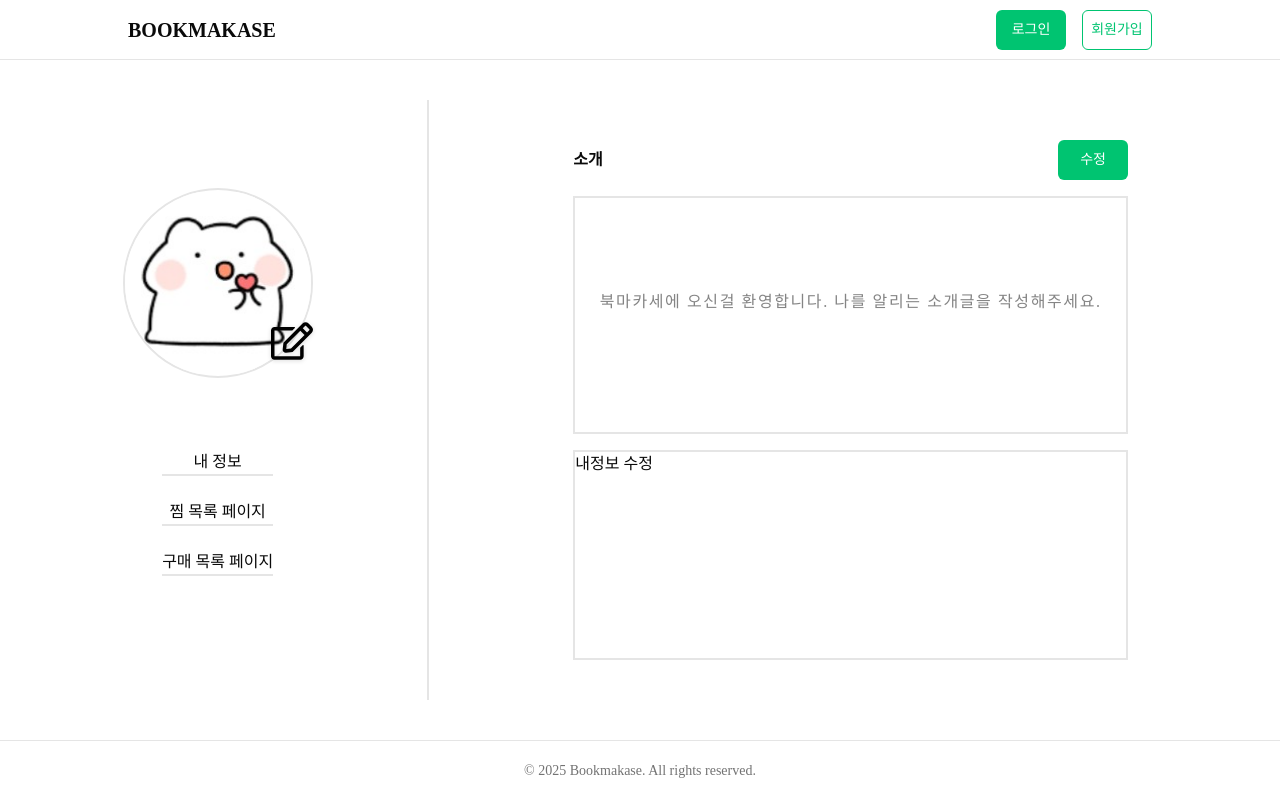
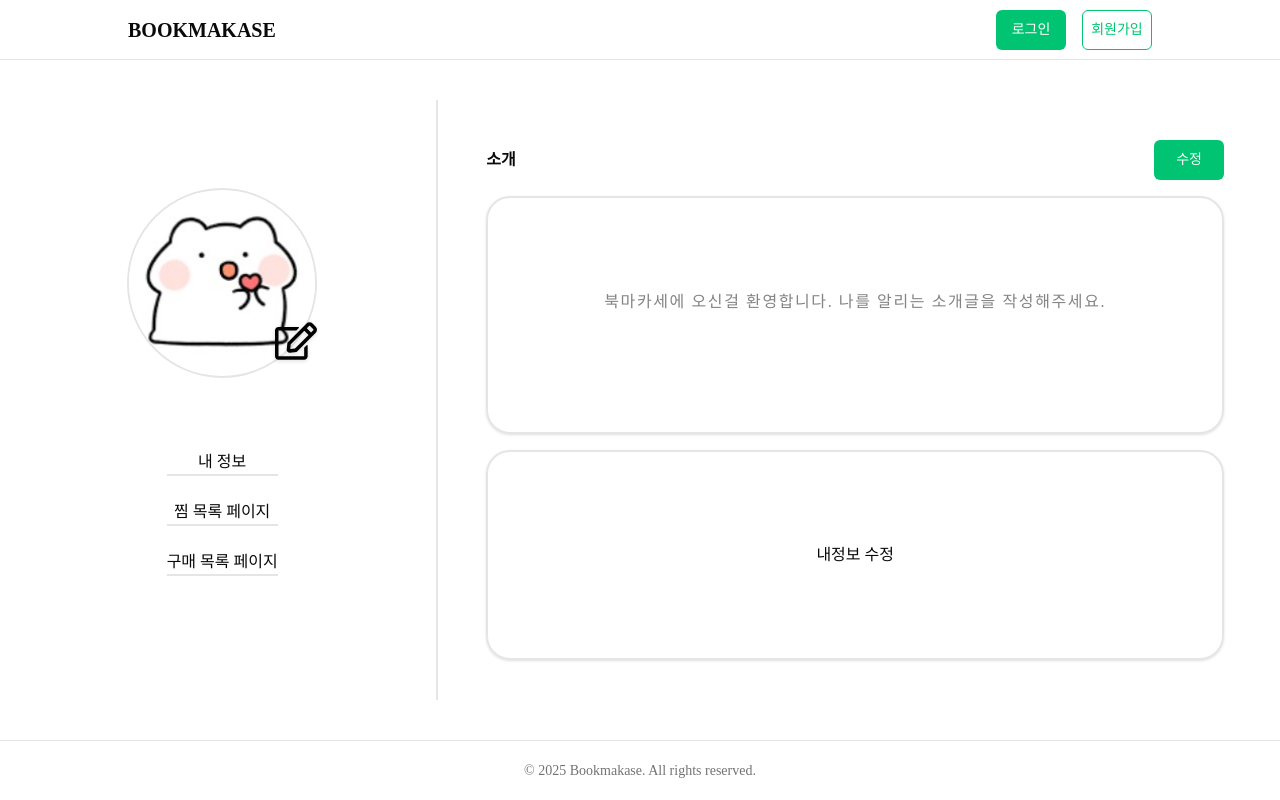
Before and after one commit to bookmakase/bookmakase-fe, a Next.js app: page /mypage in a window 1280 px wide. Built offline with nearby package versions, Linux system fonts and the light colour scheme; no server answers; a web font is replaced by a local one.

Commit message:
feat: 추가 pr

```diff
--- a/src/app/(home)/mypage/_components/MyPageNav.tsx
+++ b/src/app/(home)/mypage/_components/MyPageNav.tsx
@@ -5,7 +5,7 @@ import { FaRegEdit } from "react-icons/fa";
 
 export default function MyPageNav() {
   return (
-    <div className="min-h-[calc(100vh-200px)] flex flex-col  items-center flex-4/12 border-r-2 gap-16 px-2 py-20">
+    <div className="min-h-[calc(100vh-200px)] flex flex-col  items-center flex-1 border-r-2 gap-16 px-2 py-20">
       {/* 이미지 콘테이너 */}
       <div className="p-2 relative">
         <div className="relative w-[190px] h-[190px] border-2 rounded-full overflow-hidden">
--- a/src/app/(home)/mypage/cart-list/page.tsx
+++ b/src/app/(home)/mypage/cart-list/page.tsx
@@ -3,9 +3,9 @@ import MyPageNav from "../_components/MyPageNav";
 
 export default function CartListPage() {
   return (
-    <div className="w-full min-h-[calc(100vh-120px)] flex justify-center items-center px-20 py-10">
+    <div className="w-full min-h-[calc(100vh-120px)] flex justify-center items-center px-2 py-10">
       <MyPageNav />
-      <div className="min-h-[calc(100vh-200px)] flex-5">장바구니 </div>
+      <div className="min-h-[calc(100vh-200px)] flex-1/3">장바구니 </div>
     </div>
   );
 }
--- a/src/app/(home)/mypage/order-list/page.tsx
+++ b/src/app/(home)/mypage/order-list/page.tsx
@@ -17,9 +17,9 @@ export default function OrderListPage() {
   };
 
   return (
-    <div className="w-full min-h-[calc(100vh-120px)] flex justify-center items-center px-20 py-10">
+    <div className="w-full min-h-[calc(100vh-120px)] flex justify-center items-center px-2 py-10">
       <MyPageNav />
-      <div className="min-h-[calc(100vh-200px)] flex-5">
+      <div className="min-h-[calc(100vh-200px)] flex-1/3">
         <p>구매 목록 페이지</p>
         <Button size="md" onClick={handleClickMoveOrderDetail}>
           주문 상세 보기
--- a/src/app/(home)/mypage/page.tsx
+++ b/src/app/(home)/mypage/page.tsx
@@ -39,7 +39,7 @@ export default function MyPage() {
   return (
     <div className="w-full min-h-[calc(100vh-120px)] flex justify-center items-center px-2 py-10">
       <MyPageNav />
-      <div className="min-h-[calc(100vh-200px)] flex-8/12 flex flex-col px-36 py-10 gap-4">
+      <div className="min-h-[calc(100vh-200px)] flex-1/3  flex flex-col px-12 py-10 gap-4">
         {/* 내 소개 */}
         <div className="flex justify-between items-center">
           <h1 className="font-bold">소개</h1>
@@ -60,7 +60,7 @@ export default function MyPage() {
             <Button onClick={handleClickEditIntro}>수정</Button>
           )}
         </div>
-        <div className="flex-1 w-full  border-2 flex justify-center items-center">
+        <div className="flex-1 w-full  border-2 flex justify-center items-center rounded-3xl shadow">
           <textarea
             value={intro ?? ""}
             readOnly={!isEdit}
@@ -83,7 +83,7 @@ export default function MyPage() {
         </div>
 
         {/* 내정보 수정 */}
-        <div className="flex-1 w-full border-2">
+        <div className="flex-1 w-full  border-2 flex justify-center items-center rounded-3xl shadow">
           <h1>내정보 수정</h1>
         </div>
       </div>
```
